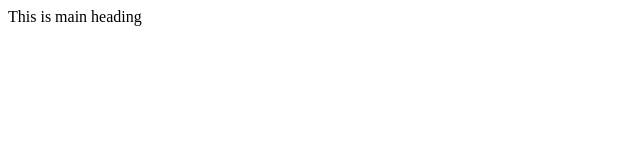
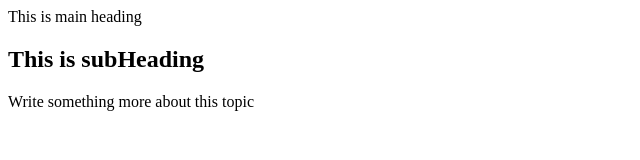
Before and after one commit to pravinnch/gitshow, a plain HTML site: page index.html in a window 1280 px wide. Shown: the whole page, without its empty margins (0-640 px from the left). Drawn offline with Linux system fonts and the light colour scheme.

Commit message:
Heading and paragraph added

```diff
--- a/index.html
+++ b/index.html
@@ -1 +1,3 @@
 <div>This is main heading</div>
+<h2>This is subHeading</h2>
+<p>Write something more about this topic</p>
```
